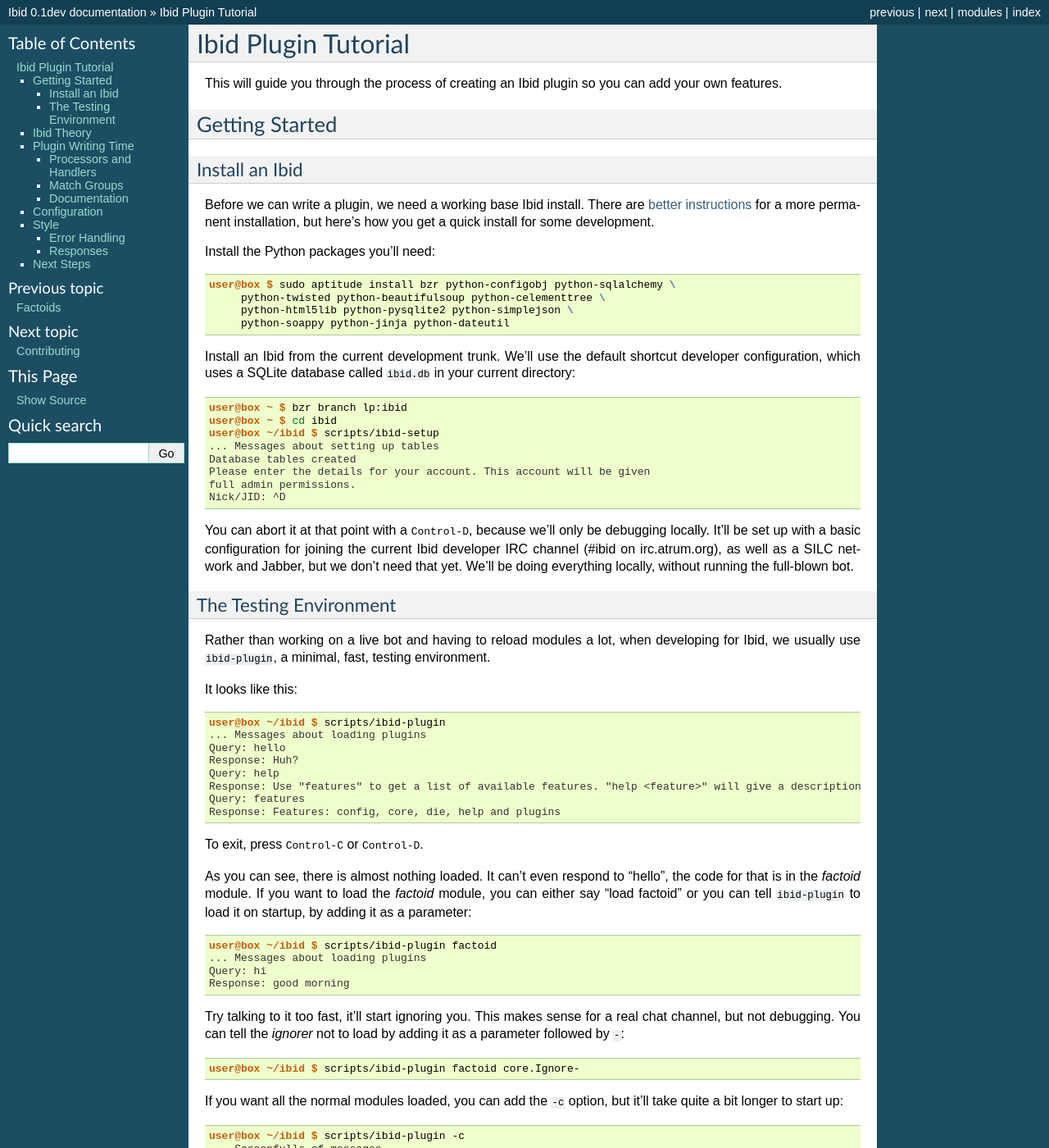
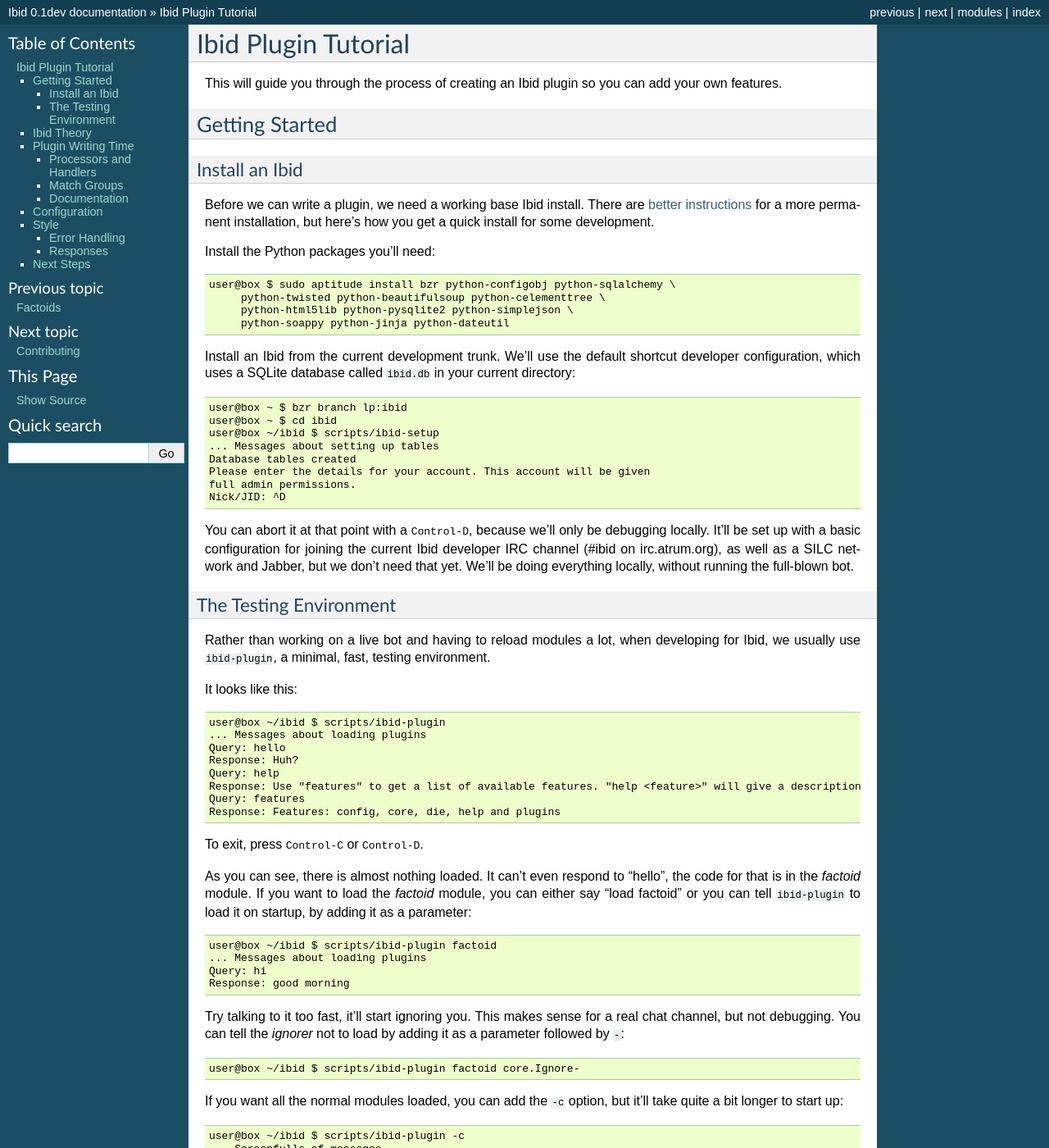
Before and after one commit to ibid/ibid, a Sphinx documentation site: the page built from docs/tutorial.rst, in a window 1280 px wide and 1400 px high. Shown: the whole window at 82% size. Built offline with Sphinx 7.4.7, drawn with Linux system fonts in a browser that asks for light colours; some of the changed text lies outside the part shown.

Commit message:
Use text rather than console highlighting, as console isn't available on most of our supported distros

```diff
--- a/docs/contributing.rst
+++ b/docs/contributing.rst
@@ -20,7 +20,7 @@
 Submitting Patches
 ------------------
 
-.. highlight:: console
+.. highlight:: text
 
 Want to go one step further, and fix your bug or add a new feature.
 We welcome contributions from everyone.
--- a/docs/install.rst
+++ b/docs/install.rst
@@ -96,7 +96,7 @@
 MySQL
 ^^^^^
 
-.. highlight:: console
+.. highlight:: text
 
 Install MySQL. On Debian/Ubuntu::
 
--- a/docs/tutorial.rst
+++ b/docs/tutorial.rst
@@ -162,7 +162,7 @@
 Test it out, anything you say to the bot should provoke a "Hello World!"
 response:
 
-.. code-block:: console
+.. code-block:: text
 
    user@box ~/ibid $ scripts/ibid-plugin tutorial
    ... Messages about loading plugins
```
Also changed, not shown: other parts of docs/tutorial.rst (+1 -1 lines).
